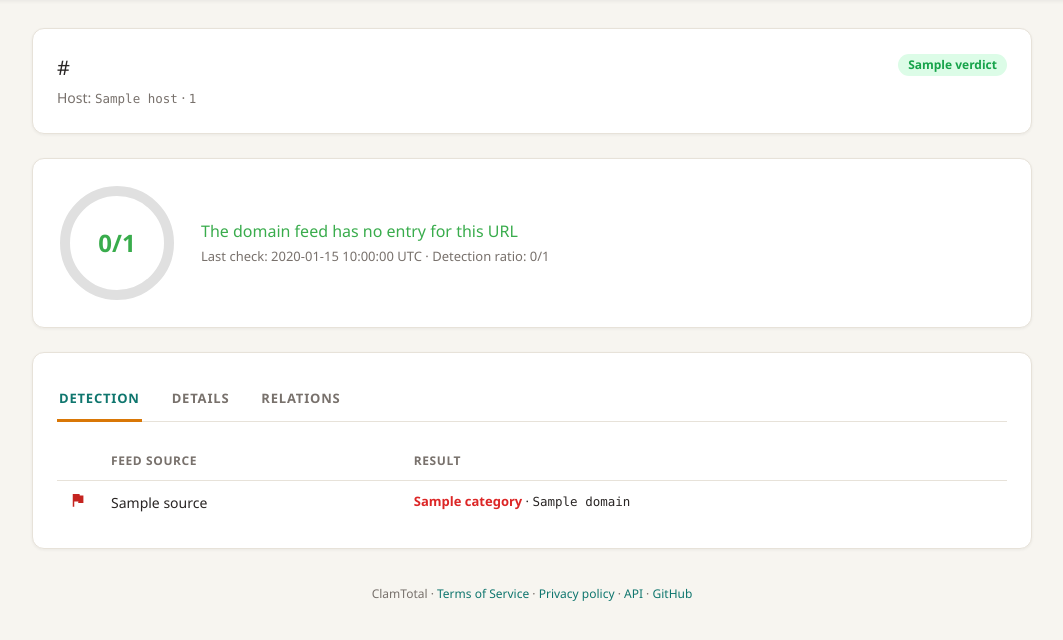
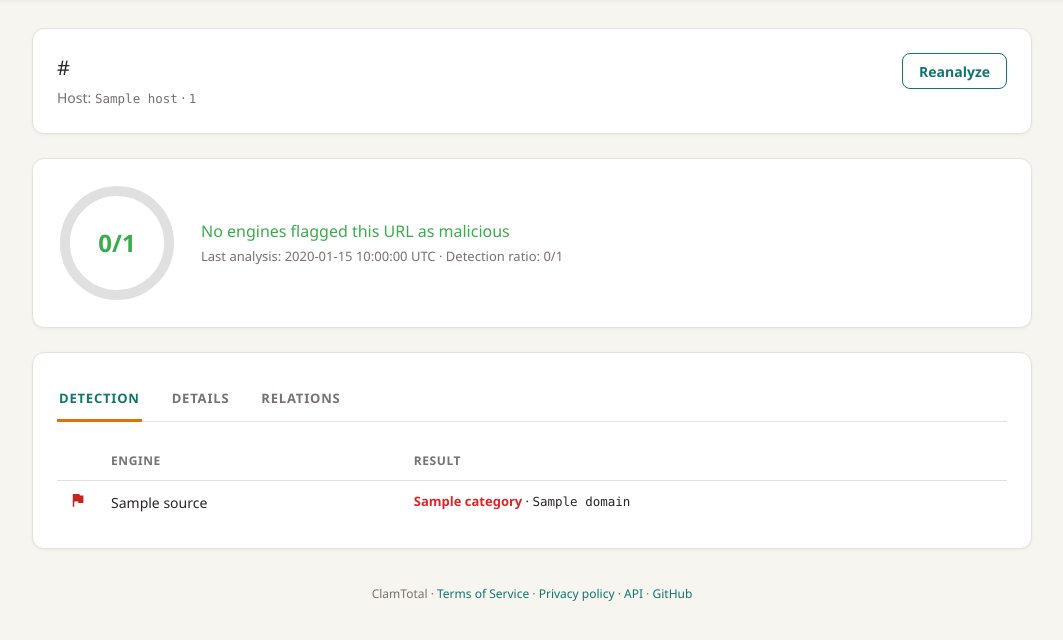
Before and after one commit to esoadamo/clamtotal, a FastAPI app: template app/templates/url_report.html in a window 1280 px wide. Shown: the part 64-704 px from the top of the page, without its empty margins (108-1171 px from the left). Run offline with FastAPI, Linux system fonts and the light colour scheme; the template is opened without the code that fills it: most values are stand-ins (such as "Sample title", 1, 10 or a date in 2020).

Commit message:
feat(ui): URL report page matches the file report UI, with Reanalyze
- /ui/url/{id} now has the same chrome as /ui/file/{hash}: header card with a
  Reanalyze button (POST /ui/url/{id}/rescan re-runs the domain-feed check and
  redirects back, 404 unknown / 503 feed down), the detection ring card with
  the same 'N of M engines flagged' wording, and the same tabbed card markup
  (Detection engine table with data-engine rows, Details kv list, Relations
  tab with the shared-indicators table)

Co-authored-by: esoadamo <esoadamo@users.noreply.github.com>

```diff
--- a/app/main.py
+++ b/app/main.py
@@ -1237,6 +1237,21 @@ def url_lookup(request: Request, url: str = "", db: Session = Depends(get_db)) -
     return RedirectResponse(f"/ui/url/{scan.url_id}", status_code=303)
 
 
+@app.post("/ui/url/{url_id}/rescan")
+def url_rescan(url_id: str, db: Session = Depends(get_db)) -> RedirectResponse:
+    """Re-run the domain-feed check for a cached URL scan (mirrors file Reanalyze)."""
+    scan = db.get(UrlScan, url_id)
+    if scan is None:
+        raise HTTPException(status_code=404, detail="not found")
+    feed = get_domain_feed()
+    if feed is None:
+        raise ScannerUnavailableError(
+            "domain feed unavailable (set DOMAIN_FEED_DIR / DOMAIN_FEED_SOCKET)"
+        )
+    scan_url(db, scan.url, feed)
+    return RedirectResponse(f"/ui/url/{url_id}", status_code=303)
+
+
 @app.get("/ui/url/{url_id}", response_class=HTMLResponse)
 def url_report(request: Request, url_id: str, db: Session = Depends(get_db)) -> HTMLResponse:
     _rate_limit(request, settings.rate_limit_browse, "browse")
--- a/app/templates/url_report.html
+++ b/app/templates/url_report.html
@@ -3,6 +3,8 @@
 {% block content %}
 {% set matches = scan.matches or [] %}
 {% set malicious = scan.verdict == "malicious" %}
+{% set det = 1 if malicious else 0 %}
+{% set total = 1 %}
 {% set ring_color = '#c52420' if malicious else '#39ac4c' %}
 
 <div class="card">
@@ -13,7 +15,11 @@
         Host: <span class="mono">{{ scan.host | defang }}</span> · <span class="mono">{{ scan.url_id }}</span>
       </div>
     </div>
-    <div><span class="badge {{ 'malicious' if malicious else 'harmless' }}">{{ scan.verdict }}</span></div>
+    <div style="display:flex; gap:8px">
+      <form action="/ui/url/{{ scan.url_id }}/rescan" method="post">
+        <button class="btn outline" type="submit">Reanalyze</button>
+      </form>
+    </div>
   </div>
 </div>
 
@@ -24,15 +30,15 @@
         <circle cx="60" cy="60" r="52" fill="none" stroke="#e0e0e0" stroke-width="10"/>
         <circle cx="60" cy="60" r="52" fill="none" stroke="{{ ring_color }}" stroke-width="10"
                 stroke-linecap="round" stroke-dasharray="326.7"
-                stroke-dashoffset="{{ 326.7 * (1 - (1 if malicious else 0)) }}"/>
+                stroke-dashoffset="{{ 326.7 * (1 - (det / total)) }}"/>
       </svg>
-      <div class="ring-num" style="color: {{ ring_color }}">{{ 1 if malicious else 0 }}/1</div>
+      <div class="ring-num" style="color: {{ ring_color }}">{{ det }}/{{ total }}</div>
     </div>
     <div>
       <div class="det-text" style="color: {{ ring_color }}">
-        {% if malicious %}The domain feed flagged this URL as malicious{% else %}The domain feed has no entry for this URL{% endif %}
+        {% if malicious %}1 of 1 engines flagged this URL as malicious{% else %}No engines flagged this URL as malicious{% endif %}
       </div>
-      <div class="det-sub">Last check: {{ scan.scanned_at.strftime("%Y-%m-%d %H:%M:%S") }} UTC · Detection ratio: {{ 1 if malicious else 0 }}/1</div>
+      <div class="det-sub">Last analysis: {{ scan.scanned_at.strftime("%Y-%m-%d %H:%M:%S") }} UTC · Detection ratio: {{ det }}/{{ total }}</div>
       {% if not feed_count %}
       <div class="det-sub">No domain-feed entries loaded yet — the feed is downloaded on first container launch and every 6h (CLAM_AUTOUPDATE=true).</div>
       {% endif %}
@@ -49,7 +55,7 @@
 
   <section id="tab-detection" class="tab-panel active">
     <table>
-      <thead><tr><th style="width:40px"></th><th>Feed source</th><th>Result</th></tr></thead>
+      <thead><tr><th style="width:40px"></th><th>Engine</th><th>Result</th></tr></thead>
       <tbody id="detection-engines">
         {% for m in matches %}
         <tr data-engine="{{ loop.index0 }}">
@@ -73,22 +79,24 @@
     <dl class="kv">
       <dt>URL</dt><dd class="mono">{{ scan.url | defang }}</dd>
       <dt>Host</dt><dd class="mono">{{ scan.host | defang }}</dd>
+      <dt>URL id</dt><dd class="mono">{{ scan.url_id }}</dd>
       <dt>Verdict</dt><dd><span class="badge {{ 'malicious' if malicious else 'harmless' }}">{{ scan.verdict }}</span></dd>
       <dt>Categories</dt><dd>{% for c in categories %}<span class="badge suspicious" style="margin:2px">{{ c }}</span>{% else %}<span class="muted">—</span>{% endfor %}</dd>
-      <dt>Last check</dt><dd>{{ scan.scanned_at.strftime("%Y-%m-%d %H:%M:%S") }} UTC</dd>
+      <dt>Feed entries</dt><dd>{{ feed_count }}</dd>
+      <dt>Last analysis</dt><dd>{{ scan.scanned_at.strftime("%Y-%m-%d %H:%M:%S") }} UTC</dd>
     </dl>
   </section>
 
   {% if relations %}
   <section id="tab-relations" class="tab-panel">
-    <p class="muted">Analyzed files containing this URL/domain:</p>
+    <p class="muted">Other analyzed files sharing indicators with this one:</p>
     <table>
-      <thead><tr><th>File</th><th>Shared indicator</th><th>Detection</th></tr></thead>
+      <thead><tr><th>File</th><th>Shared indicators</th><th>Detection</th></tr></thead>
       <tbody>
         {% for other, reasons in relations %}
         <tr>
           <td><a href="/ui/file/{{ other.sha256 }}">{{ other.file_name }}</a></td>
-          <td class="mono">{{ reasons | join(" · ") }}</td>
+          <td class="mono">{{ reasons | join(" · ") | defang }}</td>
           <td><span class="badge {{ 'malicious' if other.verdict == 'infected' else 'harmless' }}">{{ other.verdict }}</span></td>
         </tr>
         {% endfor %}
```
Also changed, not shown: tests/test_domain_feed.py (+32 -1 lines).
